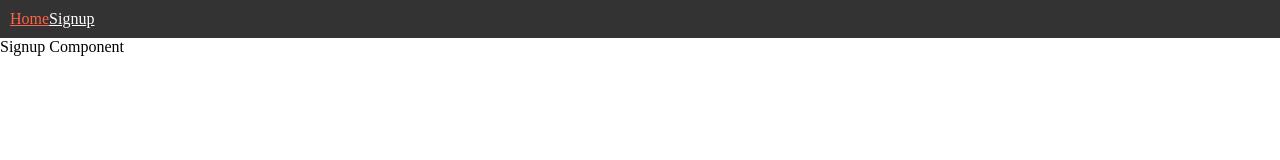
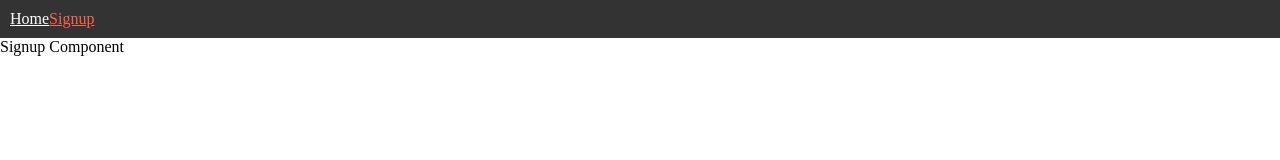
Before and after one commit to Broccoli-and-Wings/chat-app, a React app: page /signup in a window 1280 px wide. Shown: the top 160 px of the page. Built offline with nearby package versions, Linux system fonts and the light colour scheme.

Commit message:
Fixed active tab logic

```diff
--- a/src/components/core/Menu.js
+++ b/src/components/core/Menu.js
@@ -5,9 +5,9 @@ import { Link, withRouter } from 'react-router-dom';
 import styles from './Menu.scss';
 
 const isActive = (history, path) =>
-  history.location.pathname === path ? '' : styles.active;
+  history.location.pathname === path ? styles.active : '';
 
-const Menu = ({ history }) => (
+const Menu = history => (
   <div className={styles.container}>
     <Link to="/" className={`${styles.link} ${isActive(history, '/')}`}>
       Home
```
